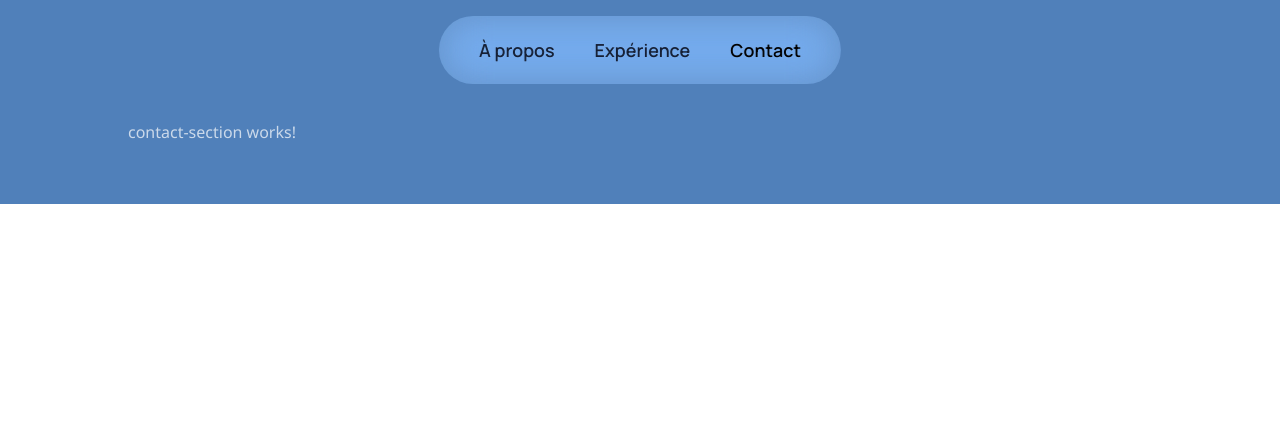
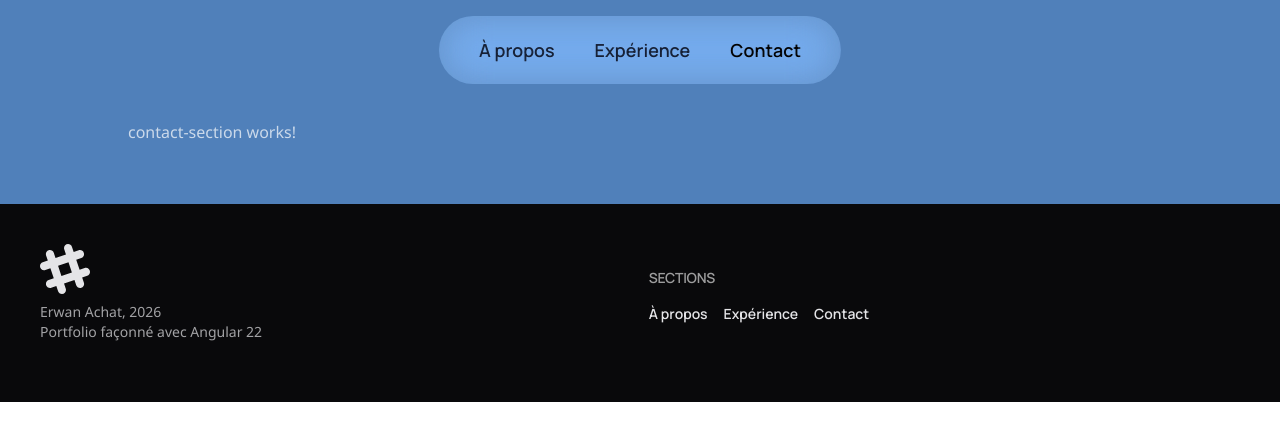
Before and after one commit to r1ha/portfolio, an Angular app: page /contact in a window 1280 px wide. Shown: the top 440 px of the page. Built offline with nearby package versions, Linux system fonts and the light colour scheme.

Commit message:
feat: footer added

```diff
--- a/src/app/app.config.ts
+++ b/src/app/app.config.ts
@@ -3,6 +3,7 @@
 
 import { personalInfo, PERSONAL_INFO } from './info/personal-info';
 import { timelineSections, TIMELINE_SECTIONS } from './info/timeline-info';
+import { navSections, NAV_SECTIONS } from './info/section-info';
 import { routes } from './app.routes';
 
 export const appConfig: ApplicationConfig = {
@@ -11,5 +12,6 @@
     provideRouter(routes),
     { provide: PERSONAL_INFO, useValue: personalInfo },
     { provide: TIMELINE_SECTIONS, useValue: timelineSections },
+    { provide: NAV_SECTIONS, useValue: navSections },
   ],
 };
--- a/src/app/app.html
+++ b/src/app/app.html
@@ -17,3 +17,4 @@
     <router-outlet></router-outlet>
   </main>
 </div>
+<app-footer></app-footer>
--- a/src/app/app.ts
+++ b/src/app/app.ts
@@ -1,10 +1,11 @@
 import { Component } from '@angular/core';
 import { RouterOutlet } from '@angular/router';
 import { Navbar } from "./components/navbar/navbar";
+import { Footer } from "./components/footer/footer";
 
 @Component({
   selector: 'app-root',
-  imports: [RouterOutlet, Navbar],
+  imports: [RouterOutlet, Navbar, Footer],
   templateUrl: './app.html',
   styleUrl: './app.css',
 })
--- /dev/null
+++ b/src/app/components/footer/footer.html
@@ -0,0 +1,30 @@
+<footer class="footer sm:footer-horizontal bg-neutral text-neutral-content p-10">
+  <aside>
+    <svg
+      width="50"
+      height="50"
+      viewBox="0 0 24 24"
+      xmlns="http://www.w3.org/2000/svg"
+      fill-rule="evenodd"
+      clip-rule="evenodd"
+      class="fill-current">
+      <path
+        d="M22.672 15.226l-2.432.811.841 2.515c.33 1.019-.209 2.127-1.23 2.456-1.15.325-2.148-.321-2.463-1.226l-.84-2.518-5.013 1.677.84 2.517c.391 1.203-.434 2.542-1.831 2.542-.88 0-1.601-.564-1.86-1.314l-.842-2.516-2.431.809c-1.135.328-2.145-.317-2.463-1.229-.329-1.018.211-2.127 1.231-2.456l2.432-.809-1.621-4.823-2.432.808c-1.355.384-2.558-.59-2.558-1.839 0-.817.509-1.582 1.327-1.846l2.433-.809-.842-2.515c-.33-1.02.211-2.129 1.232-2.458 1.02-.329 2.13.209 2.461 1.229l.842 2.515 5.011-1.677-.839-2.517c-.403-1.238.484-2.553 1.843-2.553.819 0 1.585.509 1.85 1.326l.841 2.517 2.431-.81c1.02-.33 2.131.211 2.461 1.229.332 1.018-.21 2.126-1.23 2.456l-2.433.809 1.622 4.823 2.433-.809c1.242-.401 2.557.484 2.557 1.838 0 .819-.51 1.583-1.328 1.847m-8.992-6.428l-5.01 1.675 1.619 4.828 5.011-1.674-1.62-4.829z"></path>
+    </svg>
+    <p>
+      Erwan Achat, 2026
+      <br />
+      Portfolio façonné avec Angular 22
+    </p>
+  </aside>
+  <nav>
+    <h6 class="footer-title">Sections</h6>
+    <div class="grid grid-flow-col gap-4">
+      @for (section of navSections; track section.path) {
+        <a [routerLink]="section.path">
+          {{ section.label }}
+        </a>
+      }
+    </div>
+  </nav>
+</footer>
--- /dev/null
+++ b/src/app/components/footer/footer.ts
@@ -0,0 +1,13 @@
+import { Component, inject } from '@angular/core';
+import { RouterLink } from '@angular/router';
+import { NAV_SECTIONS } from '../../info/section-info';
+
+@Component({
+  selector: 'app-footer',
+  imports: [RouterLink],
+  templateUrl: './footer.html',
+  styleUrl: './footer.css',
+})
+export class Footer {
+  protected readonly navSections = inject(NAV_SECTIONS);
+}
--- a/src/app/components/navbar/navbar.html
+++ b/src/app/components/navbar/navbar.html
@@ -1,6 +1,6 @@
 <div class="fixed top-4 left-1/2 -translate-x-1/2 z-50 flex items-center gap-2 bg-white/10 brightness-130 rounded-full backdrop-blur-xl px-6 py-3 text-base md:text-lg">
 
-    @for (item of navItems; track item.path) {
+    @for (item of navSections; track item.path) {
         <a
           class="px-4 py-2 text-gray-900 hover:text-black transition duration-400 ease-in-out text-center"
           [routerLink]="item.path"
--- a/src/app/components/navbar/navbar.ts
+++ b/src/app/components/navbar/navbar.ts
@@ -1,5 +1,6 @@
-import { Component } from '@angular/core';
+import { Component, inject } from '@angular/core';
 import { RouterLink, RouterLinkActive } from '@angular/router';
+import { NAV_SECTIONS } from '../../info/section-info';
 
 @Component({
   selector: 'app-navbar',
@@ -8,9 +9,5 @@
   styleUrl: './navbar.css',
 })
 export class Navbar {
-    protected readonly navItems = [
-    { label: 'À propos', path: '/home' },
-    { label: 'Expérience', path: '/experiences' },
-    { label: 'Contact', path: '/contact' },
-  ];
+  protected readonly navSections = inject(NAV_SECTIONS);
 }
--- a/src/app/components/skill-icon/skill-icon.html
+++ b/src/app/components/skill-icon/skill-icon.html
@@ -1,7 +1,7 @@
-<div class="tooltip">
+<div class="tooltip tooltip-bottom">
   <div class="tooltip-content">
-    <div class="animate-bounce text-orange-400 -rotate-10 text-2xl font-black">{{ name }}</div>
-    <div class="text-white -rotate-10 font-bold text-center">{{ level }}</div>
+    <div class= "text-orange-400 text-xl">{{ name }}</div>
+    <div class="text-white text-cente font-extralight">{{ level }}</div>
   </div>
   <img [src]="image" [style.width.px]="size" [style.height.px]="size" [alt]="name" class="skill-icon-img" />
 </div>
--- /dev/null
+++ b/src/app/info/section-info.ts
@@ -0,0 +1,14 @@
+import { InjectionToken } from '@angular/core';
+
+export interface NavSection {
+  label: string;
+  path: string;
+}
+
+export const navSections: NavSection[] = [
+  { label: 'À propos', path: '/home' },
+  { label: 'Expérience', path: '/experiences' },
+  { label: 'Contact', path: '/contact' },
+];
+
+export const NAV_SECTIONS = new InjectionToken<NavSection[]>('NAV_SECTIONS');
```
Also changed, not shown: src/app/components/footer/footer.css (added), 1 other file (tests, documents, lock files or other folders).
